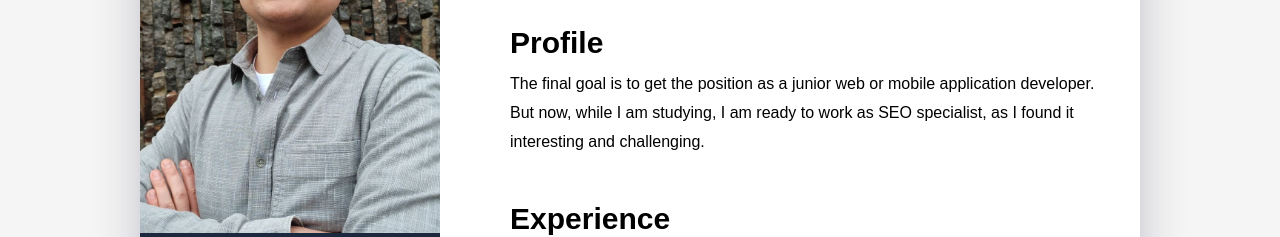
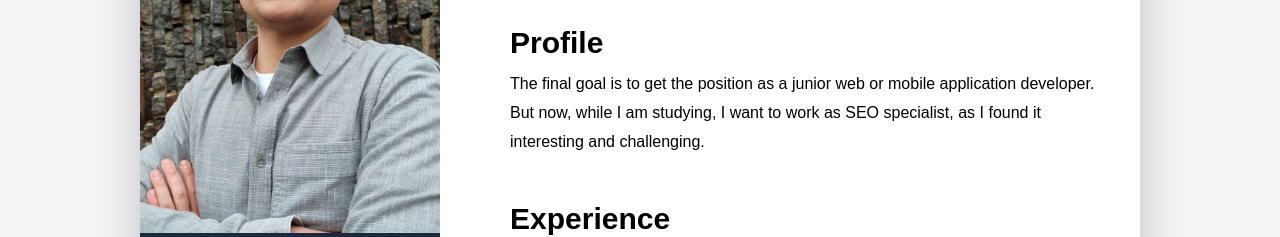
Before and after one commit to Val-M9/cv-cosm, a plain HTML site: page index.html in a window 1280 px wide. Shown: the part 207-444 px from the top of the page. Drawn offline with Linux system fonts and the light colour scheme.

Commit message:
minor changes

```diff
--- a/index.html
+++ b/index.html
@@ -47,7 +47,7 @@
           <h2 class="title">Profile</h2>
           <p class="profile-description"
             >The final goal is to get the position as a junior web or mobile application developer.
-            But now, while I am studying, I am ready to work as SEO specialist, as I found it interesting and challenging.
+            But now, while I am studying, I want to work as SEO specialist, as I found it interesting and challenging.
             </p
           >
         </div>
```
